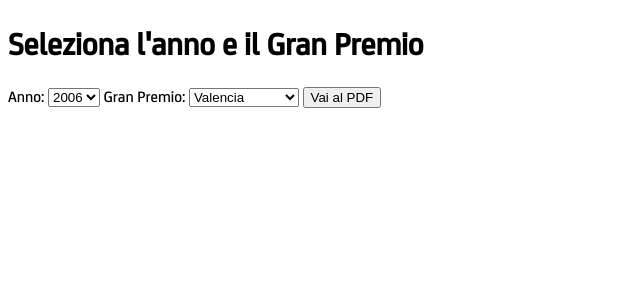
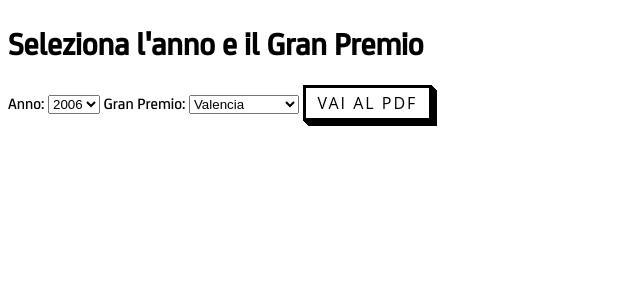
Before and after one commit to edomari/GPAnalytics, a Flask app: page / in a window 1280 px wide. Shown: the top 300 px of the page, without its empty margins (0-640 px from the left). Run offline with Flask 3, Linux system fonts and the light colour scheme.

Commit message:
Corrections

```diff
--- a/app.py
+++ b/app.py
@@ -135,7 +135,7 @@ motogp_pilots = [
     "Brad BINDER", "Fabio DI GIANNANTONIO", "Remy GARDNER", "Augusto FERNANDEZ", "Jorge MARTIN",
     "Raul FERNANDEZ", "Pedro ACOSTA", "Marco BEZZECCHI", "Enea BASTIANINI", "Lorenzo SAVADORI", "Alex MARQUEZ",
     "Andrea IANNONE", "Alvaro BAUTISTA", "Alex DE ANGELIS", "Loris BAZ", "Eugene LAVERTY",
-    "Claudio CORTI"
+    "Claudio CORTI", "Troy BAYLISS"
 ]
 
 def process_first_page_text(page_text):
--- a/templates/home.html
+++ b/templates/home.html
@@ -15,6 +15,37 @@
         body {
             font-family: 'MioFont'; /* Aggiunto sans-serif come fallback */
         }
+
+/* CSS */
+.button-54 {
+  font-family: "Open Sans", sans-serif;
+  font-size: 16px;
+  letter-spacing: 2px;
+  text-decoration: none;
+  text-transform: uppercase;
+  color: #000;
+  cursor: pointer;
+  border: 3px solid;
+  padding: 0.25em 0.5em;
+  box-shadow: 1px 1px 0px 0px, 2px 2px 0px 0px, 3px 3px 0px 0px, 4px 4px 0px 0px, 5px 5px 0px 0px;
+  position: relative;
+  user-select: none;
+  -webkit-user-select: none;
+  touch-action: manipulation;
+  background-color: white;
+}
+
+.button-54:active {
+  box-shadow: 0px 0px 0px 0px;
+  top: 5px;
+  left: 5px;
+}
+
+@media (min-width: 768px) {
+  .button-54 {
+    padding: 0.25em 0.75em;
+  }
+}
     </style>
 </head>
 <body>
@@ -52,7 +83,7 @@
             <option value="por">Portogallo</option>
         </select>
 
-        <button type="submit">Vai al PDF</button>
+        <button class="button-54" role="button" type="submit">Vai al PDF</button>
     </form>
 </body>
 </html>
```
